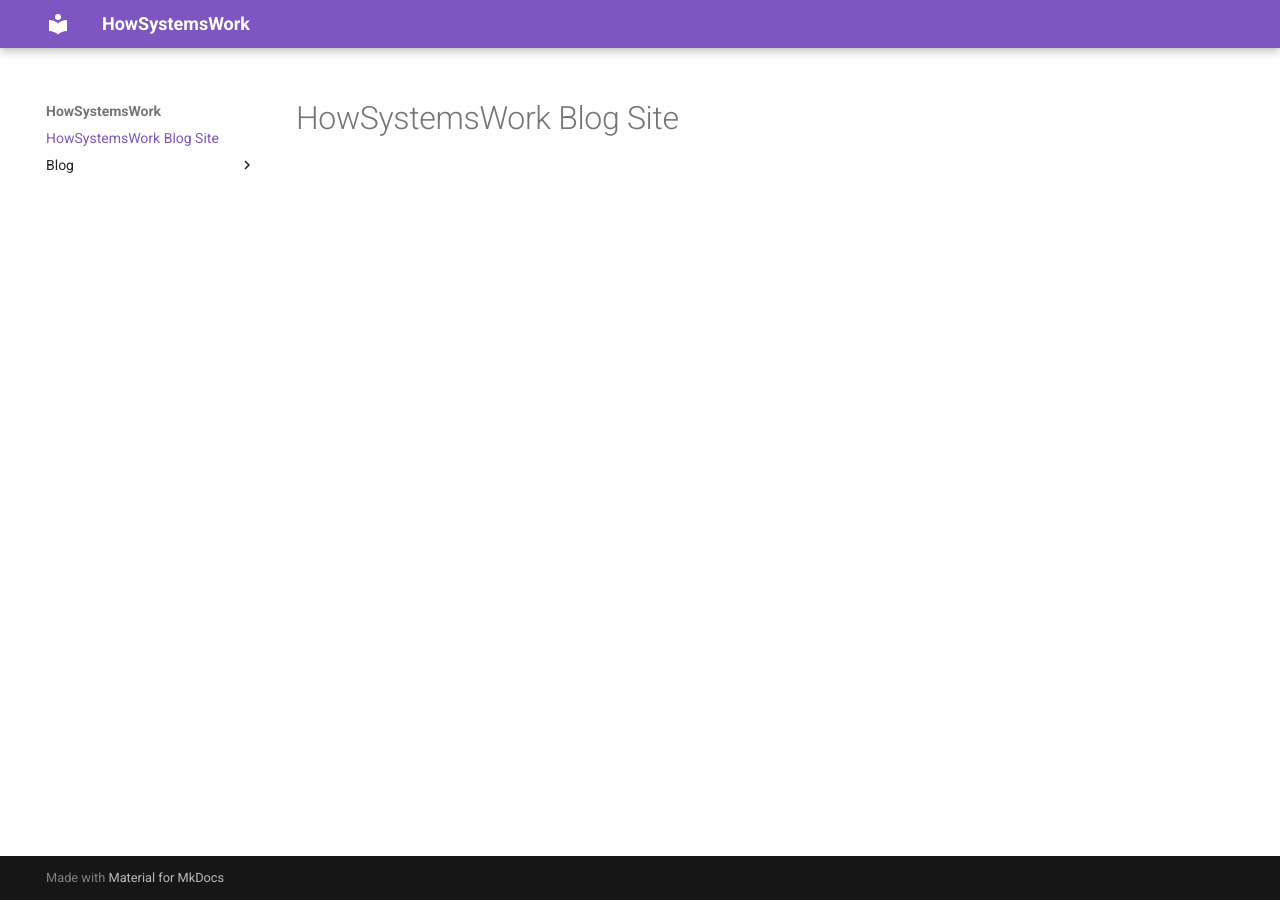
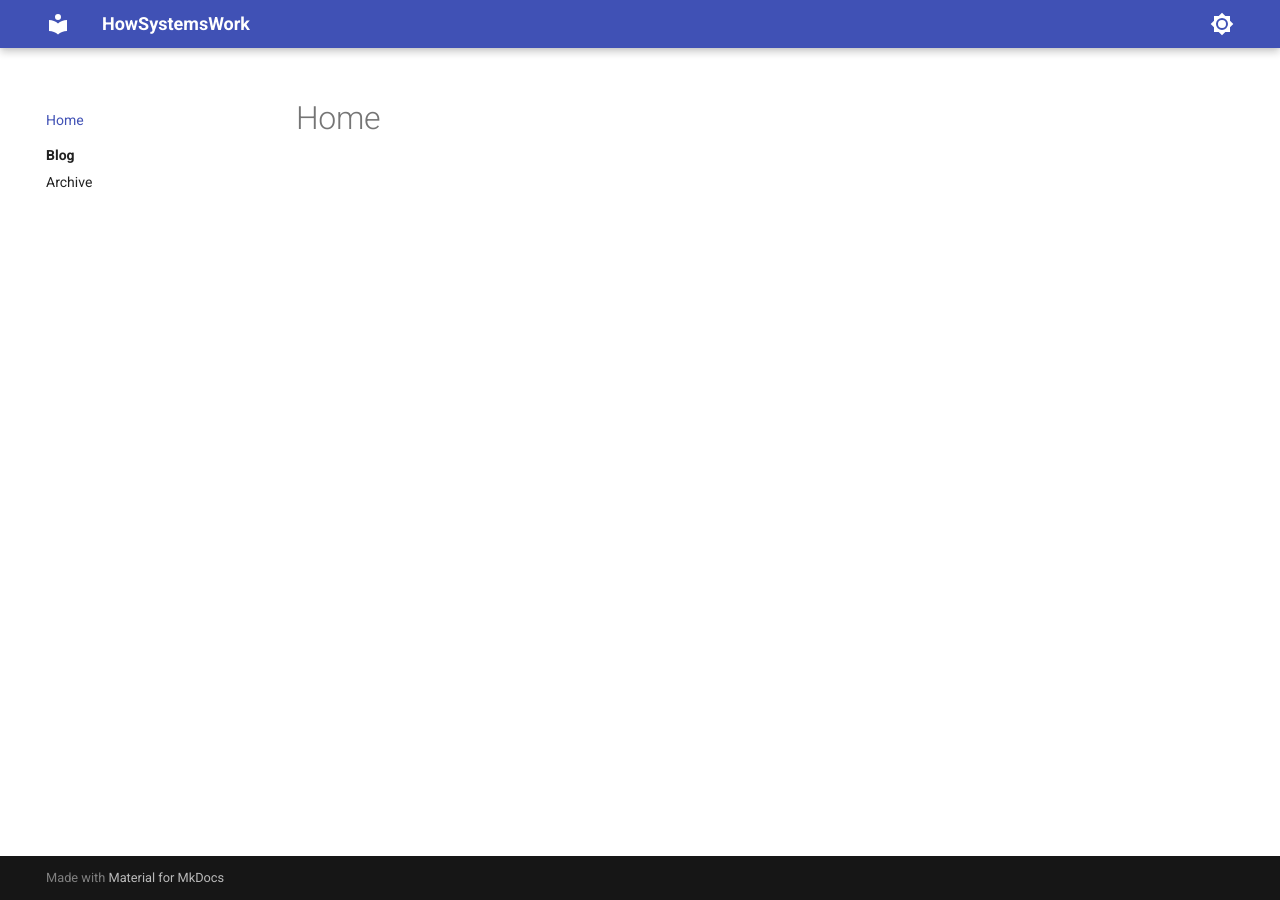
Before and after one commit to HowSystemsWork/howsystemswork.github.io, an MkDocs documentation site: the page built from docs/index.md, in a window 1280 px wide. Built offline with MkDocs 1.6.1 and Material for MkDocs 9.7.7, drawn with Linux system fonts in a browser that asks for light colours.

Commit message:
tweak some blog settings

```diff
--- /dev/null
+++ b/docs/extra.css
@@ -0,0 +1,3 @@
+.md-nav__title {
+    display: none !important;
+}
--- a/docs/index.md
+++ b/docs/index.md
@@ -1 +1 @@
-# HowSystemsWork Blog Site
+# Home
--- a/mkdocs.yml
+++ b/mkdocs.yml
@@ -1,10 +1,25 @@
 theme:
   name: material
+  features:
+    - navigation.instant
+    - navigation.sections
+    - navigation.expand
+    - navigation.indexes
   palette:
-    primary: deep purple
+    # light mode
+    - scheme: default
+      toggle:
+        icon: material/brightness-7
+        name: Switch to dark mode
+    # dark mode
+    - scheme: slate
+      toggle:
+        icon: material/brightness-4
+        name: Switch to light mode
 site_name: HowSystemsWork
 plugins:
   - blog
+
 markdown_extensions:
   - pymdownx.highlight:
       anchor_linenums: true
@@ -13,3 +28,6 @@ markdown_extensions:
   - pymdownx.inlinehilite
   - pymdownx.snippets
   - pymdownx.superfences
+
+extra_css:
+  - ./extra.css
```
